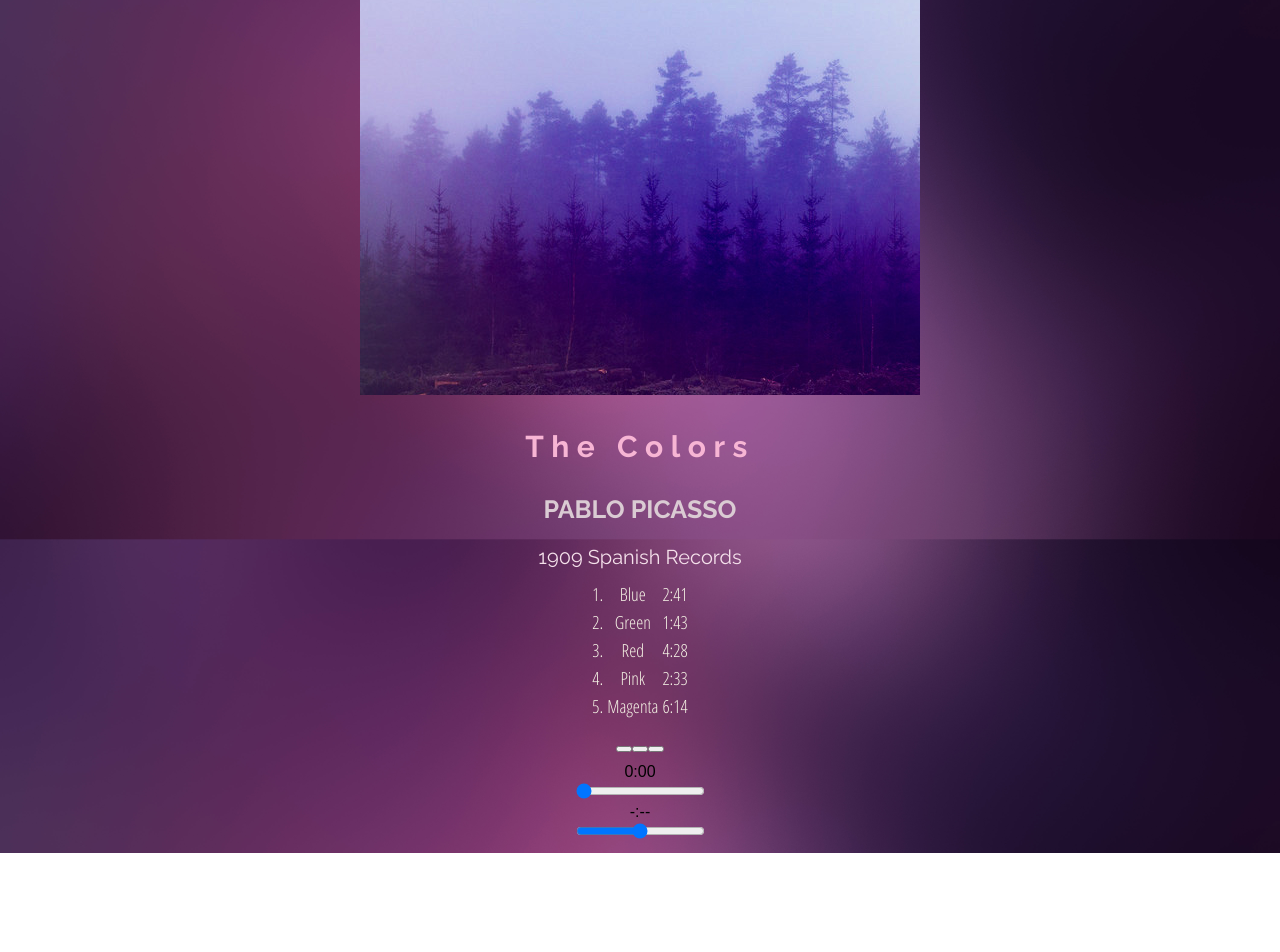
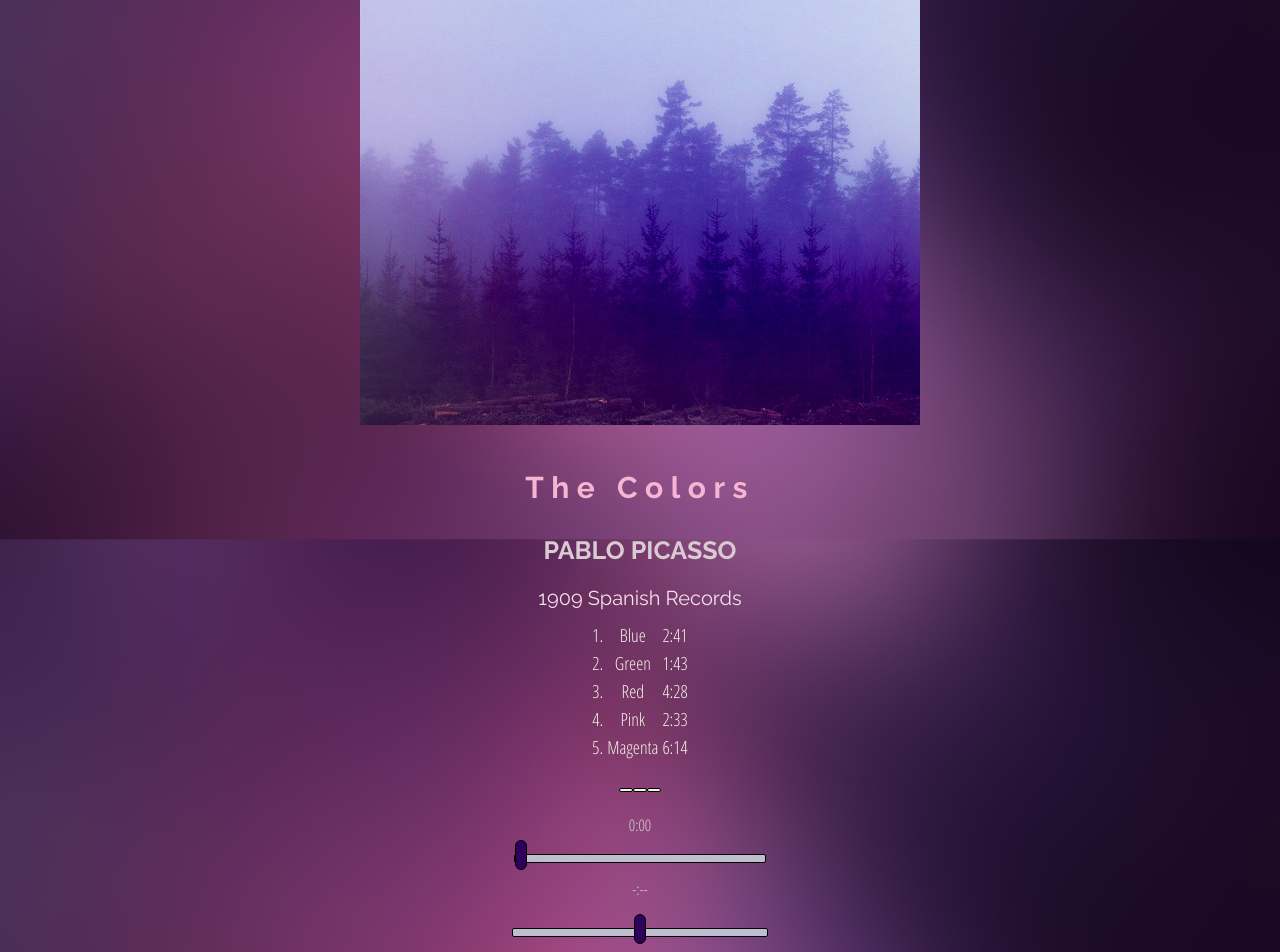
Before and after one commit to kel7774/bloc-jams-react, a React (Create React App) app: page /album/the-colors in a window 1280 px wide. Shown: the part 314-1266 px from the top of the page. Before the commit the page ends 1167 px from the top, so only its background shows below. Built offline with nearby package versions, Linux system fonts and the light colour scheme; some icons are missing.

Commit message:
Fixed landing spacing. Styled range and buttons.

```diff
--- a/src/App.css
+++ b/src/App.css
@@ -1,16 +1,9 @@
-.App {
-  background: url(/assets/images/blurred_backgrounds/blur_bg_3.jpg) no-repeat center center fixed;
-  -webkit-background-size: cover;
-  -moz-background-size: cover;
-  -o-background-size: cover;
-  background-size: cover;
-}
-
 a {
   font-size: 20px;
   color: #da6d99;
   text-decoration: none;
   font-family: 'Raleway', sans-serif;
+  padding: 45px;
 }
 
 a:hover {
@@ -20,7 +13,6 @@ a:hover {
 header {
   display: block;
   padding-top: 10px;
-  word-spacing: 0.5em;
   text-align: center;
 }
 
@@ -28,10 +20,10 @@ nav {
   display: block;
 }
 
-.logo {
+img {
   display: block;
   margin-left: auto;
   margin-right: auto;
   padding-top: 15px;
-  padding-bottom: 0;
+  padding-bottom: 15px;
 }
--- a/src/App.js
+++ b/src/App.js
@@ -13,7 +13,7 @@ class App extends Component {
           <nav>
             <Link to='/'>Landing</Link>
             <Link to='/library'>Library</Link>
-            <img src="/assets/images/bloc_jams_logo.png" alt="Bloc Jams Logo" className="logo" width="100" height="100"/>
+            <img src="/assets/images/bloc_jams_logo.png" alt="Bloc Jams Logo" width="100" height="100"/>
           </nav>
          </header>
         <main>
--- a/src/components/Library.js
+++ b/src/components/Library.js
@@ -10,7 +10,7 @@ class Library extends Component {
   }
   render () {
     return (
-      <section className='libary'>
+      <section className='library'>
         {
           this.state.albums.map( (album, index) =>
           <Link to={`/album/${album.slug}`} key={index}>
--- a/src/components/styleplayerbar.css
+++ b/src/components/styleplayerbar.css
@@ -1,13 +1,58 @@
 button {
   display: inline-block;
   margin: 0;
+  border: 1px solid black;
+  border-radius: 12px;
+  background-color: #f6f4e6;
+}
+
+input[type=range]{
+  -webkit-appearance: none;
+  width: 20%;
+  background: transparent;
+}
+
+input[type=range]::-webkit-slider-thumb {
+  -webkit-appearance: none;
+  border: 1px solid #000000;
+  border-radius: 15px;
+  height: 30px;
+  width: 12px;
+  background: #2e015b;
+  cursor: pointer;
+  margin-top: -15px;
+}
+
+input[type=range]::-webkit-slider-runnable-track {
+  width: 100%;
+  height: 8.4px;
+  cursor: pointer;
+  background: #bebed0;
+  border-radius: 2px;
+  border: 0.2px solid #010101;
+}
+
+input[type=range]:focus {
+  outline: none;
 }
 
 #time-control {
-  padding-top: 10px;
+  padding: 10px;
   margin: 0;
+  font-family: 'Open Sans Condensed', sans-serif;
+  color: #dacbd3;
+}
+
+.current-time {
+  padding: 10px;
+}
+
+.total-time {
+  padding: 10px;
 }
 
 #volume-control {
   padding-bottom: 10px;
+  font-family: 'Open Sans Condensed', sans-serif;
+  color: #dacbd3;
 }
```
